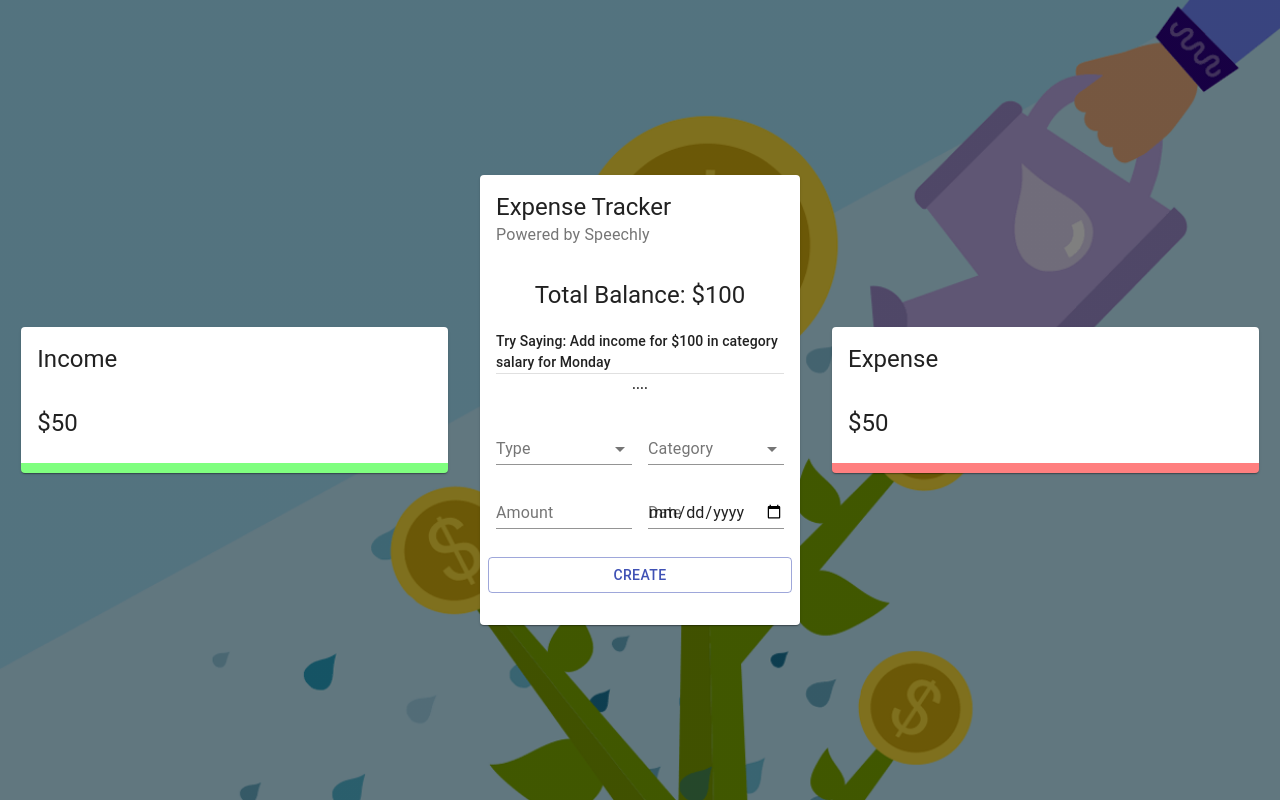
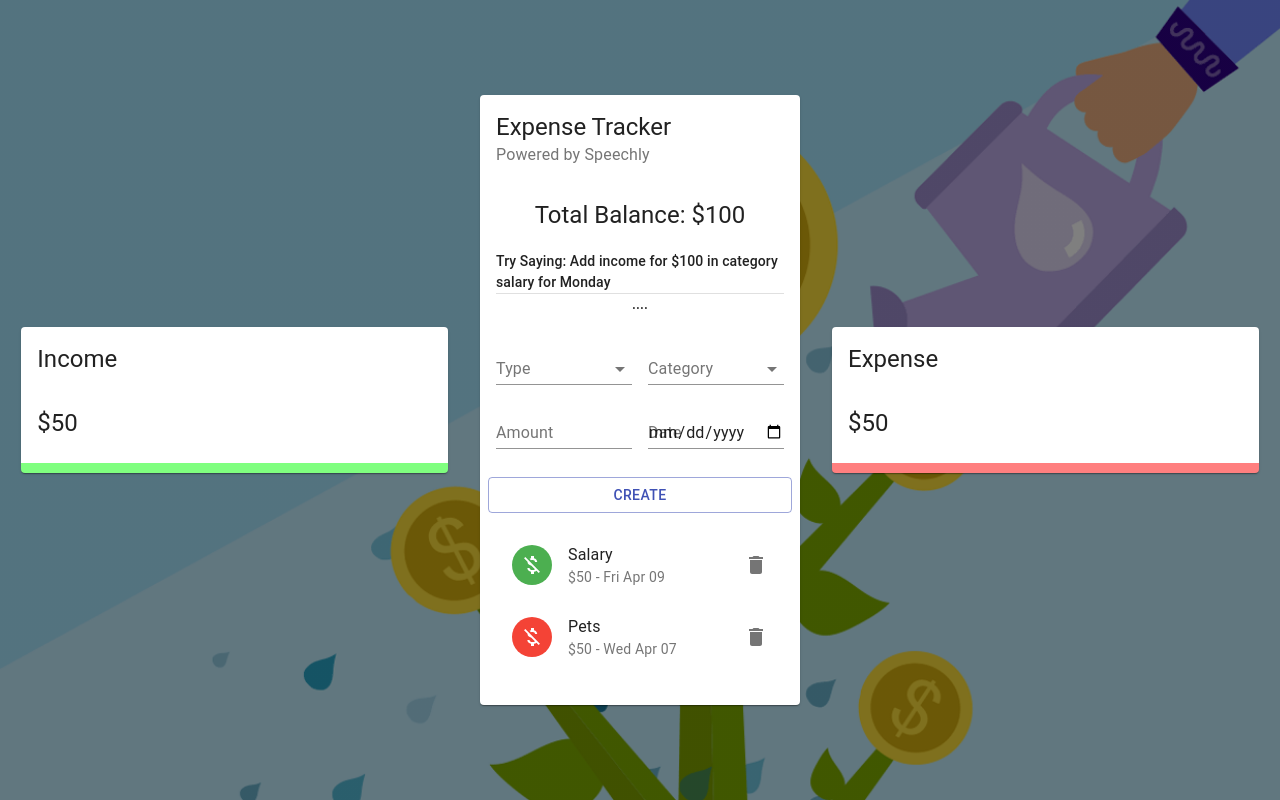
Before and after one commit to lario0913/expense-tracker, a React (Create React App) app: page / in a window 1280 px wide. Built offline with nearby package versions, Linux system fonts and the light colour scheme.

Commit message:
added the list card

```diff
--- /dev/null
+++ b/src/components/Main/List/List.js
@@ -0,0 +1,39 @@
+import React from 'react'
+import {List as MUIList, ListItem, ListItemAvatar, ListItemText, Avatar, ListItemSecondaryAction, IconButton, Slide} from '@material-ui/core'
+import {Delete, MoneyOff} from '@material-ui/icons'
+
+import useStyles from './styles'
+
+const List = () => {
+    const classes = useStyles()
+
+    const transactions = [
+        {id: 1, type: "Income", category: "Salary", amount: 50, date: "Fri Apr 09"},
+        {id: 2, type: "Expense", category: "Pets", amount: 50, date: "Wed Apr 07"}
+    ]
+    return (
+        <MUIList dense={false} className={classes.list} >
+            {
+                transactions.map(transaction => (
+                    <Slide direction="down" in mountOnEnter unmountOnExit key={transaction.id} >
+                        <ListItem>
+                            <ListItemAvatar>
+                                <Avatar className={transaction.type === "Income"? classes.avatarIncome : classes.avatarExpense}>
+                                    <MoneyOff />
+                                </Avatar>
+                            </ListItemAvatar>
+                            <ListItemText primary={transaction.category} secondary={`$${transaction.amount} - ${transaction.date}`} />
+                            <ListItemSecondaryAction>
+                                <IconButton edge="end" aria-label="delete" onClick="">
+                                    <Delete />
+                                </IconButton>
+                            </ListItemSecondaryAction>
+                        </ListItem>
+                    </Slide>
+                ))
+            }
+        </MUIList>
+    )
+}
+
+export default List
--- /dev/null
+++ b/src/components/Main/List/styles.js
@@ -0,0 +1,17 @@
+import { makeStyles } from '@material-ui/core/styles';
+import { red, green } from '@material-ui/core/colors';
+
+export default makeStyles((theme) => ({
+  avatarIncome: {
+    color: '#fff',
+    backgroundColor: green[500],
+  },
+  avatarExpense: {
+    color: theme.palette.getContrastText(red[500]),
+    backgroundColor: red[500],
+  },
+  list: {
+    maxHeight: '150px',
+    overflow: 'auto',
+  },
+}));
--- a/src/components/Main/Main.js
+++ b/src/components/Main/Main.js
@@ -3,6 +3,7 @@
 
 import useStyles from './styles'
 import Form from './Form/Form'
+import List from './List/List'
 
 const Main = () => {
     const classes = useStyles()
@@ -22,7 +23,7 @@
             <CardContent className={classes.cardContent}>
                 <Grid container spacing={2}>
                     <Grid item xs={12} >
-                        {/* List */}
+                        <List />
                     </Grid>
                 </Grid>
             </CardContent>
```
